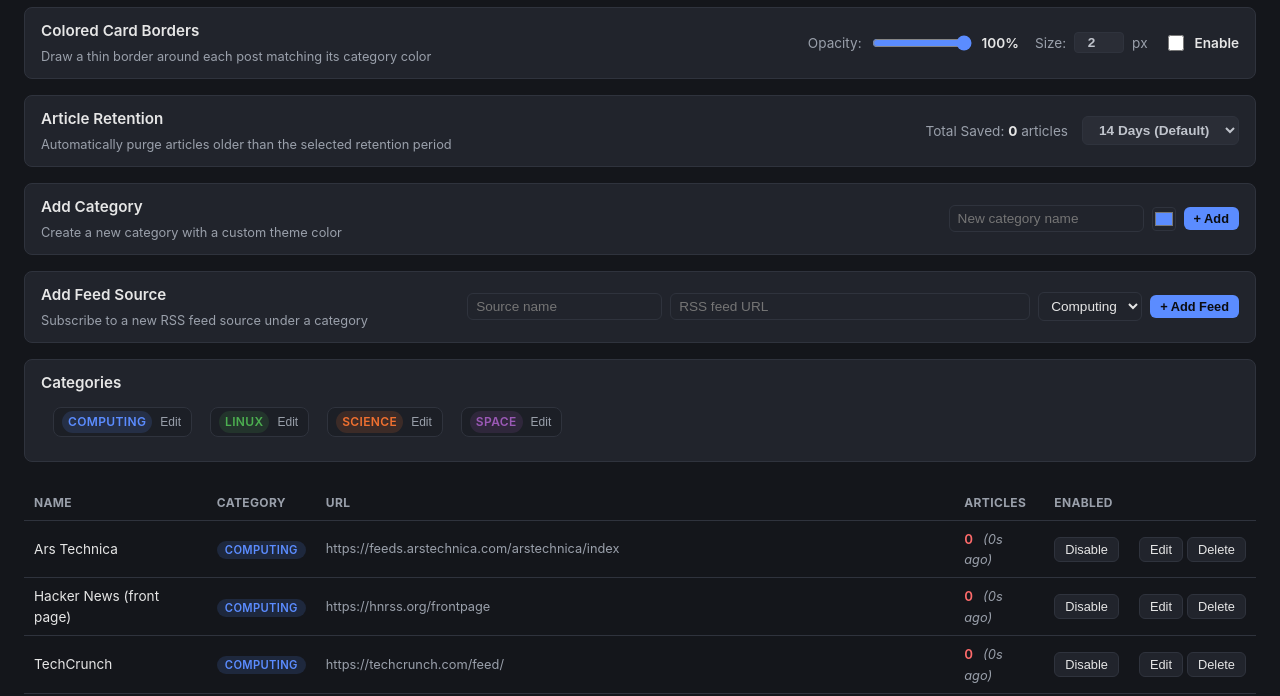
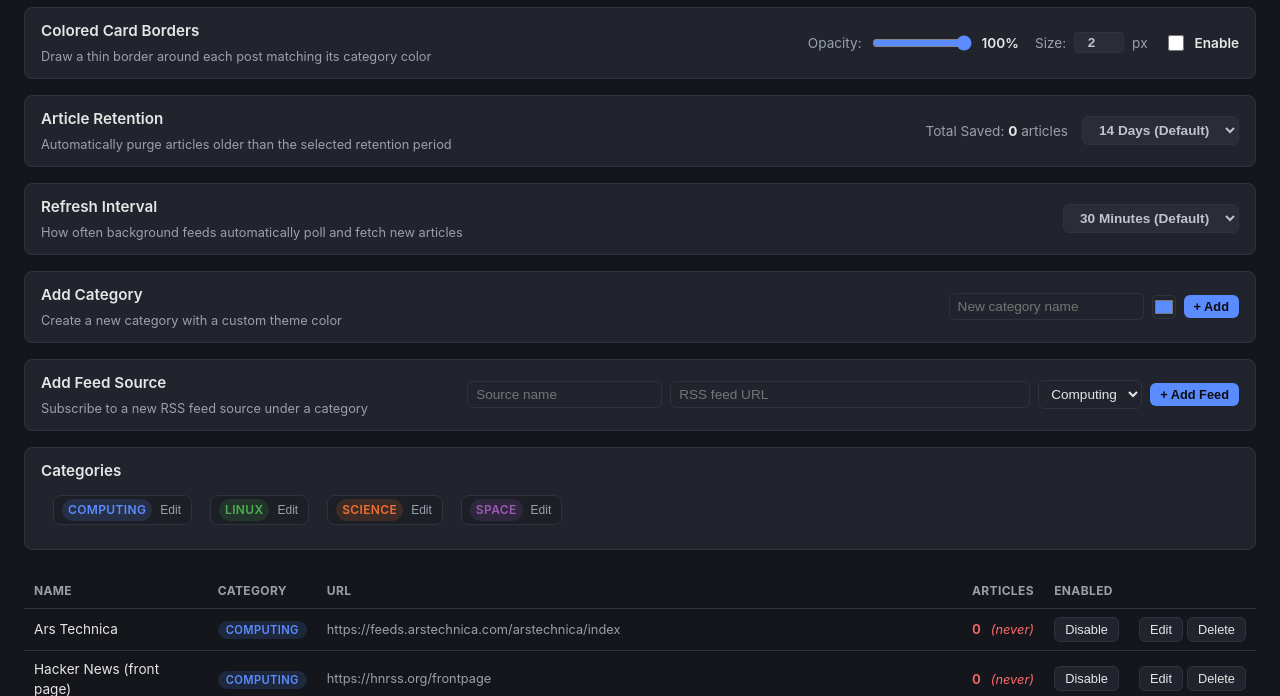
Before and after one commit to PlasmaDrifter/NewsCurator, a FastAPI app: page /feeds in a window 1280 px wide. Shown: the part 140-836 px from the top of the page. Run offline with FastAPI, Linux system fonts and the light colour scheme; data comes from the database, SQL or seed files in the repository; data that the repository does not hold is empty.

Commit message:
Add configurable refresh interval (15, 30 default, 60 min, custom) with dynamic loop adaptation

```diff
--- a/app/app/main.py
+++ b/app/app/main.py
@@ -199,6 +199,7 @@ def init_db():
         conn.execute("INSERT OR IGNORE INTO settings (key, value) VALUES ('border_opacity', '1.0')")
         conn.execute("INSERT OR IGNORE INTO settings (key, value) VALUES ('border_size', '2')")
         conn.execute("INSERT OR IGNORE INTO settings (key, value) VALUES ('retention_days', '14')")
+        conn.execute("INSERT OR IGNORE INTO settings (key, value) VALUES ('refresh_interval', '30')")
         conn.execute("""
             CREATE TABLE IF NOT EXISTS categories (
                 name TEXT PRIMARY KEY,
@@ -377,14 +378,36 @@ def refresh_all_feeds():
     return total_new
 
 
-def background_refresher(interval_seconds=1800):
+def background_refresher():
     while True:
         try:
             refresh_all_feeds()
             cleanup_old_articles()
         except Exception as e:
             print(f"Background refresh error: {e}")
-        time.sleep(interval_seconds)
+
+        # Determine interval dynamically from settings (default 30 minutes)
+        with closing(get_db()) as conn:
+            try:
+                interval_min = int(get_setting(conn, "refresh_interval", "30"))
+                if interval_min < 1:
+                    interval_min = 1
+            except Exception:
+                interval_min = 30
+
+        # Responsive sleep loop checking for interval setting updates
+        target_seconds = interval_min * 60
+        elapsed = 0
+        while elapsed < target_seconds:
+            time.sleep(5)
+            elapsed += 5
+            with closing(get_db()) as conn:
+                try:
+                    current_setting = int(get_setting(conn, "refresh_interval", "30"))
+                    if current_setting != interval_min:
+                        break
+                except Exception:
+                    pass
 
 
 @app.on_event("startup")
@@ -562,6 +585,7 @@ def feeds_page(request: Request):
         border_opacity = float(get_setting(conn, "border_opacity", "1.0"))
         border_size = int(get_setting(conn, "border_size", "2"))
         retention_days = get_setting(conn, "retention_days", "14")
+        refresh_interval = get_setting(conn, "refresh_interval", "30")
         total_articles = conn.execute("SELECT COUNT(*) AS c FROM articles").fetchone()["c"]
     return templates.TemplateResponse("feeds.html", {
         "request": request,
@@ -571,6 +595,7 @@ def feeds_page(request: Request):
         "border_opacity": border_opacity,
         "border_size": border_size,
         "retention_days": retention_days,
+        "refresh_interval": refresh_interval,
         "total_articles": f"{total_articles:,}",
     })
 
@@ -594,6 +619,15 @@ def update_retention(retention_days: str = Form(...)):
     with closing(get_db()) as conn, conn:
         set_setting(conn, "retention_days", retention_days)
         cleanup_old_articles(int(retention_days))
+    return RedirectResponse("/feeds", status_code=303)
+
+
+@app.post("/settings/update-interval")
+def update_interval(refresh_interval: int = Form(...)):
+    if refresh_interval < 1:
+        refresh_interval = 1
+    with closing(get_db()) as conn, conn:
+        set_setting(conn, "refresh_interval", str(refresh_interval))
     return RedirectResponse("/feeds", status_code=303)
 
 
--- a/app/templates/feeds.html
+++ b/app/templates/feeds.html
@@ -40,6 +40,27 @@
       <option value="14" {% if retention_days == "14" %}selected{% endif %}>14 Days (Default)</option>
       <option value="30" {% if retention_days == "30" %}selected{% endif %}>30 Days</option>
     </select>
+  </form>
+</div>
+
+<!-- Refresh Interval Setting -->
+<div class="settings-panel" style="margin-bottom: 16px; background: var(--bg-card); border: 1px solid var(--border); padding: 12px 16px; border-radius: var(--radius); display: flex; align-items: center; justify-content: space-between; flex-wrap: wrap; gap: 12px;">
+  <div>
+    <h3 style="margin: 0; font-size: 0.95rem; font-weight: 600;">Refresh Interval</h3>
+    <p style="margin: 4px 0 0 0; font-size: 0.8rem; color: var(--text-dim);">How often background feeds automatically poll and fetch new articles</p>
+  </div>
+  <form method="post" action="/settings/update-interval" id="interval-form" style="margin: 0; display: flex; align-items: center; gap: 10px;">
+    <select id="interval_preset" onchange="handleIntervalPreset(this.value)" style="background: #2a2d36; color: #c0c4cc; border: 1px solid var(--border); border-radius: 6px; padding: 5px 12px; font-size: 0.85rem; font-weight: 600; cursor: pointer; outline: none;">
+      <option value="15" {% if refresh_interval == "15" %}selected{% endif %}>15 Minutes</option>
+      <option value="30" {% if refresh_interval == "30" %}selected{% endif %}>30 Minutes (Default)</option>
+      <option value="60" {% if refresh_interval == "60" %}selected{% endif %}>60 Minutes</option>
+      <option value="custom" {% if refresh_interval not in ["15", "30", "60"] %}selected{% endif %}>Custom...</option>
+    </select>
+    <div id="custom-interval-wrap" style="display: {% if refresh_interval not in ['15', '30', '60'] %}flex{% else %}none{% endif %}; align-items: center; gap: 6px;">
+      <input type="number" name="refresh_interval" id="custom_interval_input" min="1" max="1440" value="{{ refresh_interval }}" style="width: 65px; background: #2a2d36; color: #c0c4cc; border: 1px solid var(--border); border-radius: 4px; padding: 3px 6px; font-size: 0.85rem; font-weight: 600; text-align: center;">
+      <span style="font-size: 0.85rem; color: var(--text-dim);">min</span>
+      <button type="submit" class="refresh-btn" style="padding: 3px 10px; font-size: 0.8rem;">Save</button>
+    </div>
   </form>
 </div>
 
@@ -172,6 +193,19 @@ function disableCatEdit(name) {
   document.querySelectorAll('.view-cat-' + name).forEach(el => el.style.display = '');
   document.querySelectorAll('.edit-cat-' + name).forEach(el => el.style.display = 'none');
 }
+function handleIntervalPreset(val) {
+  const customWrap = document.getElementById('custom-interval-wrap');
+  const input = document.getElementById('custom_interval_input');
+  const form = document.getElementById('interval-form');
+  if (val === 'custom') {
+    customWrap.style.display = 'flex';
+    input.focus();
+  } else {
+    customWrap.style.display = 'none';
+    input.value = val;
+    form.submit();
+  }
+}
 </script>
 
 {% endblock %}
```
Also changed, not shown: README.md.
